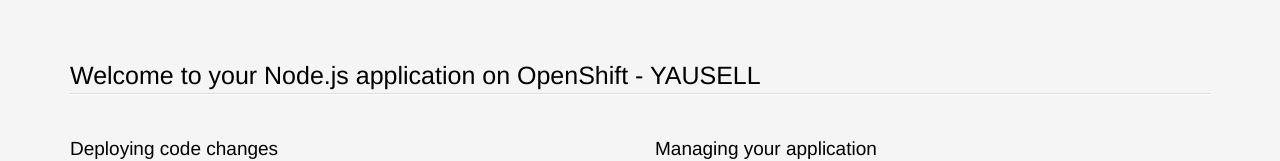
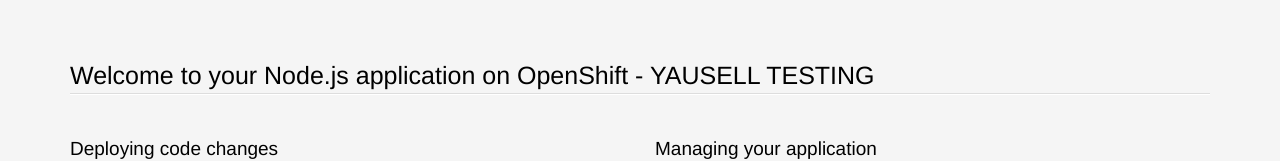
Before and after one commit to yhauxell/petcare, a website: page index.html in a window 1280 px wide. Shown: the top 161 px of the page. Drawn offline with Linux system fonts and the light colour scheme.

Commit message:
Test again

```diff
--- a/index.html
+++ b/index.html
@@ -207,7 +207,7 @@
 <body>
 <section class='container'>
           <hgroup>
-            <h1>Welcome to your Node.js application on OpenShift - YAUSELL</h1>
+            <h1>Welcome to your Node.js application on OpenShift - YAUSELL TESTING</h1>
           </hgroup>
 
 
```
